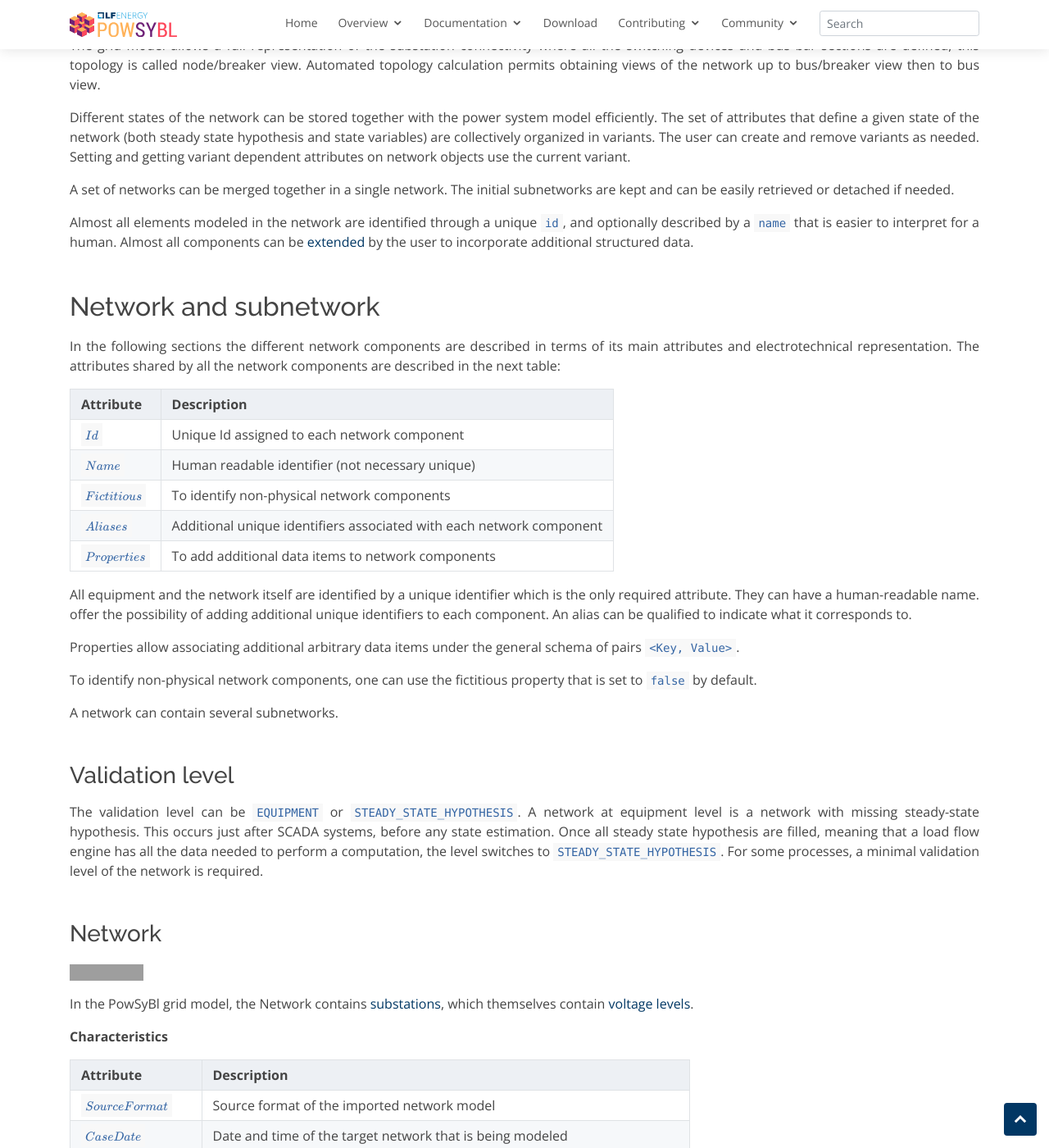
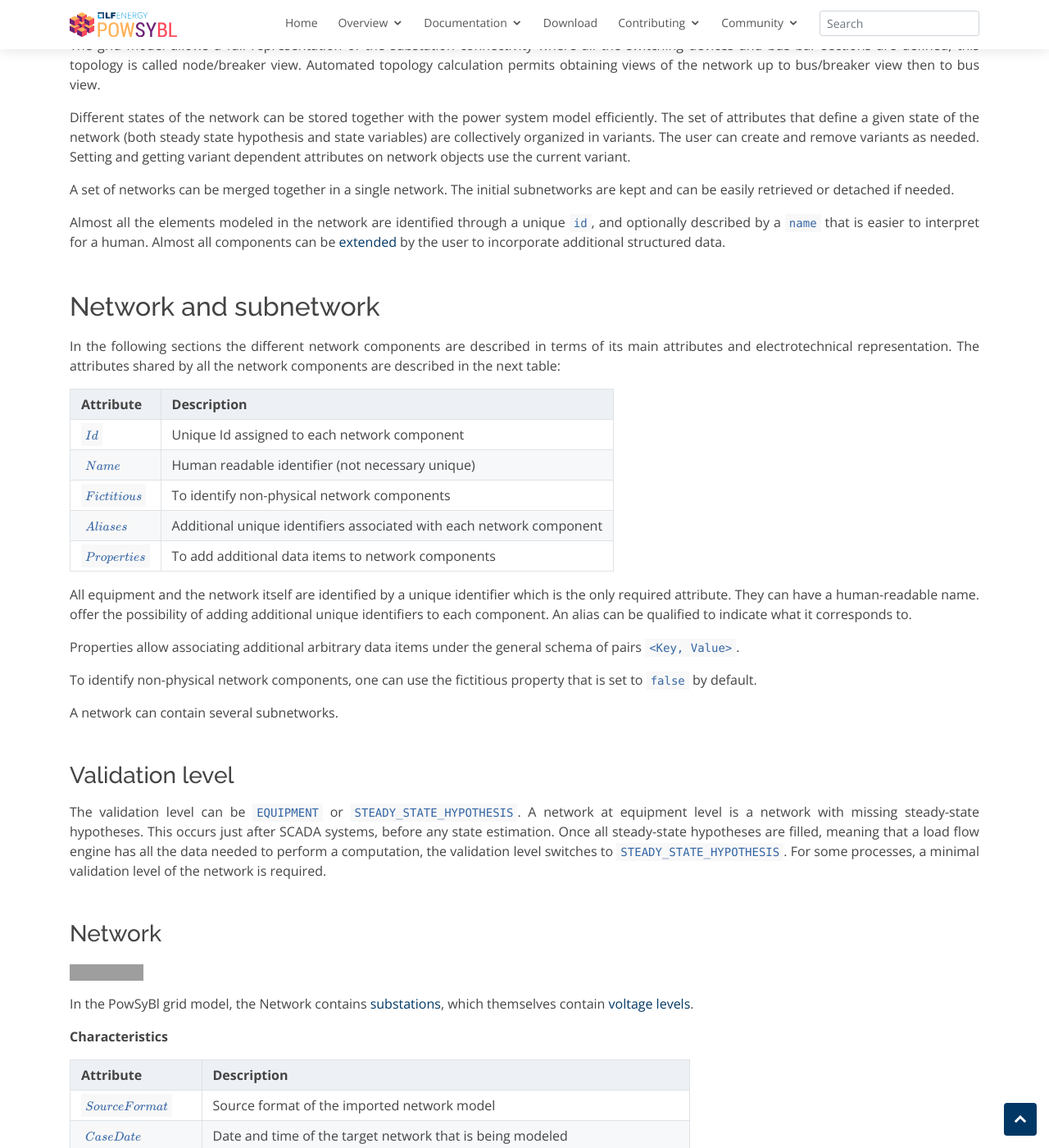
Before and after one commit to powsybl/powsybl.github.io, a Jekyll site: the page built from pages/documentation/grid/model/index.md, in a window 1280 px wide and 1400 px high, scrolled down 1167 px. Shown: the whole window at 82% size. Built offline with Jekyll 4.4.1, drawn with Linux system fonts in a browser that asks for light colours; our own code applies the rules of GitHub Pages for plain Markdown files; some of the changed text lies outside the part shown; grey boxes are pictures that could not be loaded.

Commit message:
Fix typos
Signed-off-by: Sophie Frasnedo <sophie.frasnedo@rte-france.com>

```diff
--- a/pages/documentation/grid/model/index.md
+++ b/pages/documentation/grid/model/index.md
@@ -20,7 +20,7 @@
 
 A set of networks can be merged together in a single network. The initial subnetworks are kept and can be easily retrieved or detached if needed.
 
-Almost all elements modeled in the network are identified through a unique `id`, and optionally described by a `name` that is easier to interpret for a human. Almost all components can be [extended](extensions.md) by the user to incorporate additional structured data.
+Almost all the elements modeled in the network are identified through a unique `id`, and optionally described by a `name` that is easier to interpret for a human. Almost all components can be [extended](extensions.md) by the user to incorporate additional structured data.
 
 ## Network and subnetwork
 
@@ -44,7 +44,7 @@
 
 ### Validation level
 
-The validation level can be `EQUIPMENT` or `STEADY_STATE_HYPOTHESIS`. A network at equipment level is a network with missing steady-state hypothesis. This occurs just after SCADA systems, before any state estimation. Once all steady state hypothesis are filled, meaning that a load flow engine has all the data needed to perform a computation, the level switches to `STEADY_STATE_HYPOTHESIS`. For some processes, a minimal validation level of the network is required.
+The validation level can be `EQUIPMENT` or `STEADY_STATE_HYPOTHESIS`. A network at equipment level is a network with missing steady-state hypotheses. This occurs just after SCADA systems, before any state estimation. Once all steady-state hypotheses are filled, meaning that a load flow engine has all the data needed to perform a computation, the validation level switches to `STEADY_STATE_HYPOTHESIS`. For some processes, a minimal validation level of the network is required.
 
 ### Network
 [![Javadoc](https://img.shields.io/badge/-javadoc-blue.svg)](https://javadoc.io/doc/com.powsybl/powsybl-core/latest/com/powsybl/iidm/network/Network.html)
@@ -260,7 +260,7 @@
 - $$R$$, $$X$$, $$G$$ and $$B$$ correspond to a fraction of the original line and have to be consistent with the declared length of the
 dangling line.
 
-In case the line is a boundary, a pairing key $$pairingKey$$ (in previous network versions $$UcteXnodeCode$$) is defined besides the characteristics of the Table. It is a key to match two dangling lines and reconstruct the full boundary line, for both UCTE or CIM-CGMES formats.
+In case the line is a boundary, a pairing key $$pairingKey$$ (in previous network versions $$UcteXnodeCode$$) is defined besides the characteristics of the table. It is a key to match two dangling lines and reconstruct the full boundary line, for both UCTE or CIM-CGMES formats.
 
 // TODO, add boundary
 
@@ -411,7 +411,7 @@
 \end{align*}
 $$
 
-The equations of the a line, in complex notations, are as follow:
+The equations of the line, in complex notations, are as follow:
 
 $$
 \begin{align*}
```
Also changed, not shown: other parts of pages/documentation/grid/model/index.md (+1 -1 lines), pages/documentation/grid/formats/cim-cgmes.md (+1 -1 lines).
